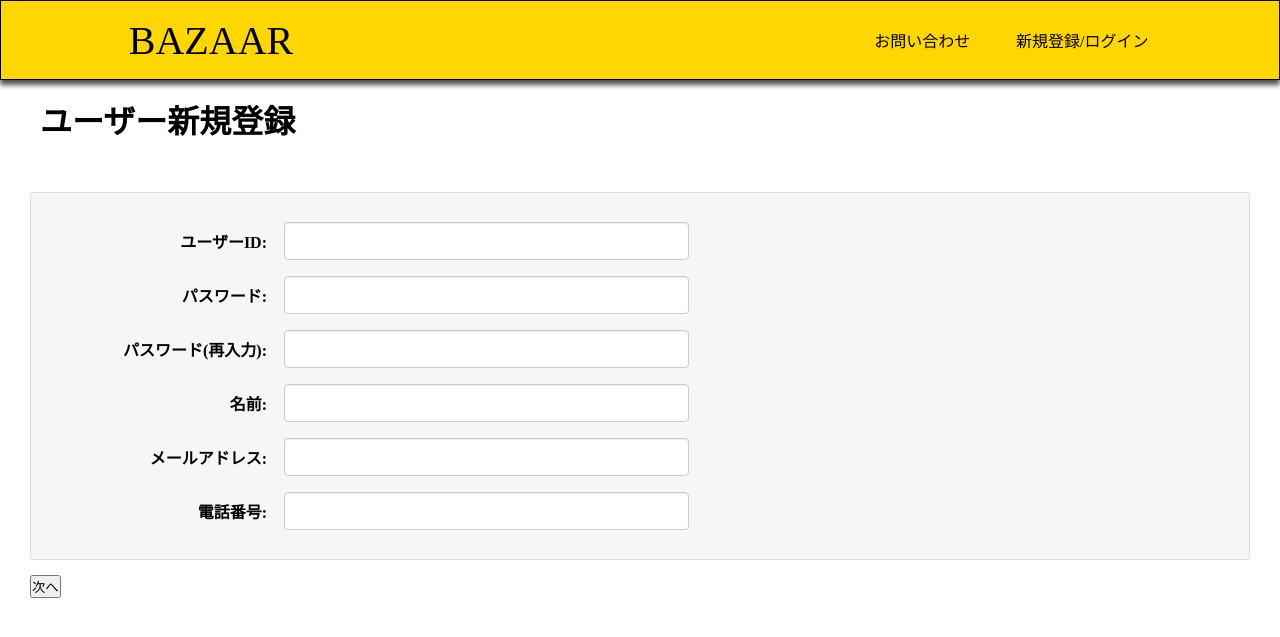
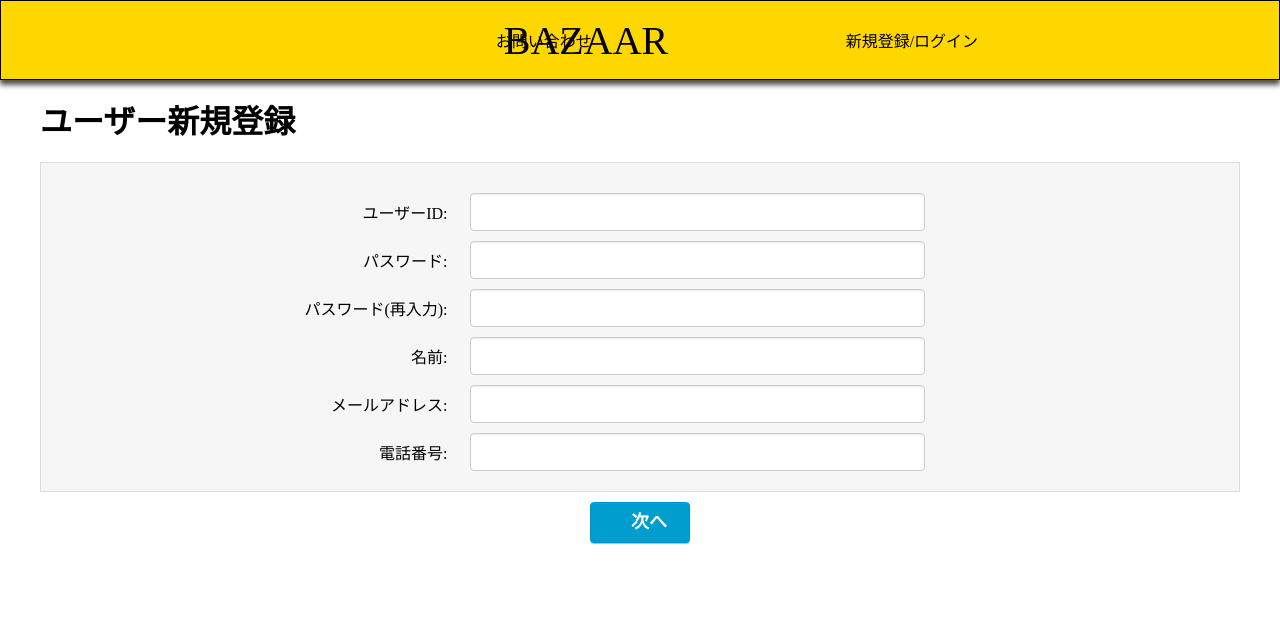
Before and after one commit to YOLO-koki/BAZZAR_C_by_nakashima, a Django app: page /user/userRegist/ in a window 1280 px wide. Shown: the top 637 px of the page. Run offline with Django 4.2, Linux system fonts and the light colour scheme; parts of the project's set-up code (start-up, migrations or seed data) failed here and were passed over.

Commit message:
新規登録折り返し

```diff
--- a/bazaar/comp/models/kuchikomi.py
+++ b/bazaar/comp/models/kuchikomi.py
@@ -1,5 +1,9 @@
 from django.db import models
 from .business_person import Business_person
+import sys
+import pathlib
+currentdir = pathlib.Path(__file__).resolve().parent
+sys.path.append(str(currentdir)+"..user/")
 from user.models.users import User
 
 class Kuchikomi(models.Model):
--- a/bazaar/comp/models/reservation.py
+++ b/bazaar/comp/models/reservation.py
@@ -1,4 +1,8 @@
 from django.db import models
+import sys
+import pathlib
+currentdir = pathlib.Path(__file__).resolve().parent
+sys.path.append(str(currentdir)+"..user/")
 from user.models.users import User
 from .business_person import Business_person
 from .memu import Menu
--- a/bazaar/static/css/user/userCreate.css
+++ b/bazaar/static/css/user/userCreate.css
@@ -1,50 +1,39 @@
 /*-----確認＆メール送信＆確定ページ -----*/
 h1{
     padding-top: 12vh;
-    padding-left: 5vh;
+    width: 1200px;
+    margin:0 auto ;
 }
-form {
-    padding: 30px;
-    -moz-border-radius: 5px;
-    -webkit-border-radius: 5px;
-    border-radius: 5px;
-    background-color: #fff;
-    margin-bottom: 50px;
+#test{
+    width: 100%;
+    display: inline-block;
+    text-align: center;
 }
-form h1 {
-    letter-spacing: 2px;
-    margin: 0 0 15px;
-    font-size: 22px;
-    font-weight: bold;
-    color: #333333;
+
+.main {
+    display: inline-block;
+    width:1200px;
+    margin-top: 20px;
+    padding: 20px;
+    background-color: #f6f6f6;
+    border: 1px solid #dddddd;
+
 }
-form > div {
-    border-radius: 3px;
-    background-color: #f6f6f6;
-    vertical-align: middle;
-    border: 1px solid #dddddd;
-    margin-top: 20px;
-    margin-bottom: 15px;
-    padding: 20px;
-}
-form > div > div {
-    border-radius: 3px;
-    padding: 10px 20px;
+#fbtn{
+    background-color: white;
+    border: none;
 }
 form > div > div > p {
-    width: 405px;
-    float: left;
-    margin: 0 15px;
+    width: 700px;
+    display: inline-block;
+    margin-right: 100px;
+    margin-top: 10px;
+
 }
-form > div > div:before, form > div > div:after {
-    display: table;
-    content: " ";
-    clear: both;
-}
-form > div input[type=text], form > div input[type=email],form > div input[type=password], form > div textarea, form > div select {
+
+form > div >div input[type=text], form > div > div input[type=email],form > div > div input[type=password], form > div > div textarea, form > div > div select {
     display: block;
-    min-width: 405px;
-    max-width: 405px;
+    width:455px;
     float: right;
     height: 38px;
     padding: 6px 12px;
@@ -68,41 +57,7 @@ input[type=radio] {
     margin-top: 8px;
 
 }
-.container label + div {
-    width: 75%;
-    float: left;
-    position: relative;
-    min-height: 1px;
-    padding-right: 15px;
-    padding-left: 15px;
-}
-button {
-    display: block;
-    padding: 6px 12px;
-    margin-bottom: 0;
-    font-size: 14px;
-    font-weight: 400;
-    line-height: 1.42857143;
-    text-align: center;
-    white-space: nowrap;
-    -ms-touch-action: manipulation;
-    touch-action: manipulation;
-    cursor: pointer;
-    -webkit-user-select: none;
-    -moz-user-select: none;
-    -ms-user-select: none;
-    user-select: none;
-    background-image: none;
-    border: 1px solid transparent;
-    border-radius: 4px;
-    margin: 0 auto;
-}
 
-button {
-    color: #333;
-    background-color: #fff;
-    border-color: #ccc;
-}
 body > div > a > button {
     margin-left: 0;
     margin: 0 auto;
@@ -122,6 +77,7 @@ input::-webkit-input-placeholder {
     color:   #777;
 }
 button {
+    display: inline-block;
     padding: 10px 13px 11px;
     font-size: 18px;
     cursor: pointer;
@@ -136,45 +92,11 @@ button {
     color: #ffffff;
     background: #009ecf;
     box-shadow: 0px 1px 1px rgba(0,0,0,0.28),inset 0px 2px 0px -1px #10a4d2;
+    margin-top: 10px;
 }
-input[type=button] {
-    padding: 10px 13px 11px;
-    font-size: 18px;
-    cursor: pointer;
-    display: inline-block;
-    font-weight: bold;
-    border-radius: 4px;
-    line-height: 1;
-    text-align: center;
-    vertical-align: middle;
-    white-space: nowrap;
-    border: 1px solid #c3c3c3;
-    color: #7c7c7c;
-    background: #ffffff;
-    text-shadow: 0px 1px 1px rgba(0,0,0,0.13);
-    -moz-box-shadow: 0px 1px 1px rgba(0,0,0,0.28);
-    -webkit-box-shadow: 0px 1px 1px rgba(0,0,0,0.28);
-    box-shadow: 0px 1px 1px rgba(0,0,0,0.28);
-    margin-right: 25px;
-}
-input[type=button] + button {
-    display: inline-block;
-}
-input + div, select + div, textarea + div {
-    float: right;
-    width: 420px;
-    color: red;
-    margin-bottom: -10px;
-}
+
 .error-form {
     border-color: #fb9a93 !important;
-}
-
-#fbtn {
-    background-color: #fff;
-    width: 40%;
-    margin-left: 550px;
-    border: none;
 }
 
 label{
@@ -183,3 +105,13 @@ label{
   width: 200px;
   margin:7px;
 }
+
+ul{
+    display: inline-block;
+    width: 700px;
+    margin-left: 150px;
+}
+li{
+    width: 250px;
+    color: red;
+}
--- a/bazaar/templates/user/user_create_account.html
+++ b/bazaar/templates/user/user_create_account.html
@@ -11,36 +11,20 @@
 
 {% block contents %}
     <main>
+        <h1>ユーザー新規登録</h1>
+        <div id="test">
+        <form method="post">
         <div class = "main">
-
-            <h1>ユーザー新規登録</h1>
-            <div class = "inquiry_contents">
-                <div class = "inquiry_area">
-                    <form method="post" action="{% url 'user:userCheck' %}">
-                        <div class = "form_group">
-                            <table>
-                               {% csrf_token %}
-                               {{form.non_field_errors}}
-                               {% for field in form %}
-                                <tr>
-                                <th><label>{{field.label_tag}}</label></th>
-                                <td>
-                                    {{field}}
-                                </td>
-                                <td>
-                                    {{field.errors}}
-                                </td>
-                                </tr>
-                                {% endfor %}
-                          </table>
-                       </div>
-                        <input type="submit" name = "submitbutton" value="次へ"></button>
-                    </form>
-                </div>
-
-            </div>
-
+             <div class = "inquiry_area">
+                      {% csrf_token %}
+                      {{ form.as_p }}
+             </div>
         </div>
+        <div id="fbtn">
+            <button type="submit" name = "submitbutton">　次へ　</button>
+        </div>
+    </form>
+</div>
     </main>
 
 {% endblock %}
--- a/bazaar/user/forms.py
+++ b/bazaar/user/forms.py
@@ -4,9 +4,9 @@ import pathlib
 currentdir = pathlib.Path(__file__).resolve().parent
 sys.path.append(str(currentdir)+"..comp/")
 from comp.models.business_person import Business_person
-from.models.users import User
-import re
+from .models.users import User
 from django.core.exceptions import ValidationError
+from django.shortcuts import render
 
 
 class LoginBusiness_personForm(forms.ModelForm):
@@ -24,21 +24,50 @@ class LoginBusiness_personForm(forms.ModelForm):
 
 
 
-class RegisterForm(forms.Form):
-    userId=forms.CharField(label='ユーザーID',min_length=8,max_length=16)
-    password=forms.CharField(label='パスワード',min_length=8,max_length=16,widget=forms.PasswordInput)
-    rePassword=forms.CharField(label='パスワード(再入力)',min_length=8,max_length=16,widget=forms.PasswordInput)
-    name=forms.CharField(label='名前',max_length=20)
-    mail=forms.EmailField(label='メールアドレス',max_length=40)
-    phone = forms.CharField(label='電話番号' ,max_length = 16)
+# class RegisterForm(forms.Form):
+#     userId=forms.CharField(label='ユーザーID',min_length=8,max_length=16)
+#     password=forms.CharField(label='パスワード',min_length=8,max_length=16,widget=forms.PasswordInput,)
+#     rePassword=forms.CharField(label='パスワード(再入力)',min_length=8,max_length=16,widget=forms.PasswordInput)
+#     name=forms.CharField(label='名前',max_length=20)
+#     mail=forms.EmailField(label='メールアドレス',max_length=40)
+#     phone = forms.CharField(label='電話番号' ,max_length = 16)
 
 
+#     def clean(self):
+#          password = self.cleaned_data.get('password')
+#          rePassword=self.cleaned_data.get('rePassword')
+
+#          if password!=rePassword:
+#              raise ValidationError("パスワードが一致しません。")
+
+#     def send(inf):
+#       return render(request="post",template_name="user/user_check_registed_info.html",context=inf)
+class RegisterForm(forms.ModelForm):
+    def __init__(self, *args, **kwd):
+        super(RegisterForm, self).__init__(*args, **kwd)
+    class Meta:
+        model=User
+        fields=('userId','password','rePassword','name','mail','phone')
+        labels = {
+            'userId': 'ユーザーID',
+            'password': 'パスワード',
+            'rePassword':'パスワード(再入力)',
+            'name':'名前',
+            'mail':'メールアドレス',
+            'phone':'電話番号',
+        }
+        widgets = {
+            'userId': forms.TextInput,
+            'password': forms.PasswordInput,
+            'rePassword': forms.PasswordInput,
+            'name':forms.TextInput,
+            'mail': forms.EmailInput,
+            'phone':forms.TextInput,
+        }
+
     def clean(self):
-        cleaned_data = super().clean()
-        password = cleaned_data.get('password')
-        confirm_password = cleaned_data.get('rePassword')
-        if password != confirm_password:
-            self.add_error(
-               field='rePassword',
-               error=ValidationError('パスワードが一致しません'))
-        return cleaned_data
+        password = self.cleaned_data.get('password')
+        rePassword=self.cleaned_data.get('rePassword')
+
+        if password!=rePassword:
+            raise ValidationError("パスワードが一致しません。")
--- a/bazaar/user/models/__init__.py
+++ b/bazaar/user/models/__init__.py
@@ -0,0 +1 @@
+from .users import User
--- a/bazaar/user/models/users.py
+++ b/bazaar/user/models/users.py
@@ -1,9 +1,12 @@
 from django.db import models
+from django.core.validators import MinLengthValidator, RegexValidator
+from django.core.exceptions import ValidationError
+
 
 class User(models.Model):
-    userId=models.CharField(verbose_name='ユーザーID',max_length=16,primary_key=True)
-    password=models.CharField(verbose_name='パスワード',max_length=20)
-    rePassword=models.CharField(verbose_name='パスワード',max_length=20)
+    userId=models.CharField(verbose_name='ユーザーID',max_length=16,primary_key=True, validators=[MinLengthValidator(8, '8文字以上です'),RegexValidator(r'^[a-zA-Z0-9]*$', '英数字のみです！')])
+    password=models.CharField(verbose_name='パスワード',max_length=20,validators=[MinLengthValidator(8, '8文字以上です'),RegexValidator(r'^[a-zA-Z0-9]*$', '英数字のみです！'),])
+    rePassword=models.CharField(verbose_name='パスワード',max_length=20,validators=[MinLengthValidator(8, '8文字以上です'),RegexValidator(r'^[a-zA-Z0-9]*$', '英数字のみです！')])
     name=models.CharField(verbose_name='名前',max_length=20)
     mail=models.CharField(verbose_name='メールアドレス',max_length=40)
     phone = models.CharField( max_length = 16, verbose_name='電話番号')
--- a/bazaar/user/views/__init__.py
+++ b/bazaar/user/views/__init__.py
@@ -5,3 +5,4 @@ from .user_loginviews import UserLoginView
 from .user_mail_sendviews import UserMailSendView
 from .user_index_views import UserIndexView
 from .user_mypageviews import UserMypageView
+from .user_regist_views import RegisterForm
--- a/bazaar/user/views/user_regist_views.py
+++ b/bazaar/user/views/user_regist_views.py
@@ -1,11 +1,15 @@
-from django.shortcuts import render
+
 
 # Create your views here.
 from django.views.generic import FormView
 from django.urls import reverse_lazy
 from ..forms import RegisterForm
+from ..models.users import User
+from django.shortcuts import render
 
 class CreateAccountView(FormView):
     template_name = "user/user_create_account.html"
     form_class = RegisterForm
-    success_url = reverse_lazy(("user_check_registed_info.html"))
+    success_url = reverse_lazy('user:userCheck')
+    def form_valid(self, form):
+        return render(request=self.request,template_name="user/user_check_registed_info.html",context={'form':form})
```
Also changed, not shown: bazaar/static/css/user/userCheck.css (+38 -45 lines), bazaar/templates/user/user_check_registed_info.html (+5 -21 lines), bazaar/user/views/user_check_infoviews.py (+0 -24 lines), bazaar/accounts/migrations/0001_initial.py, bazaar/comp/migrations/0001_initial.py, bazaar/user/migrations/0001_initial.py, db.sqlite3.
